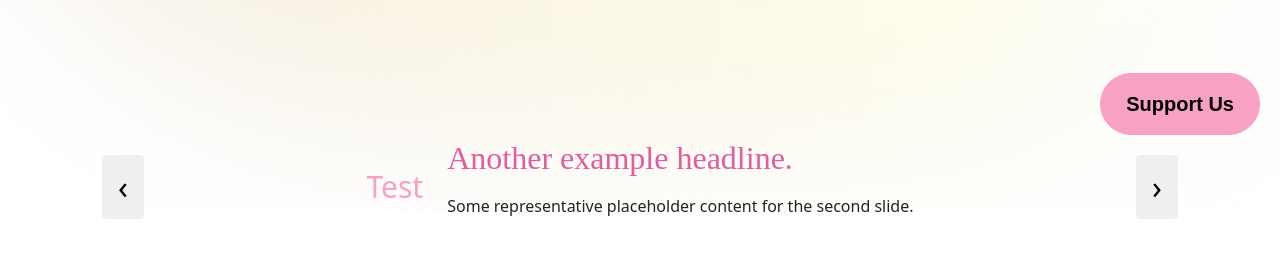
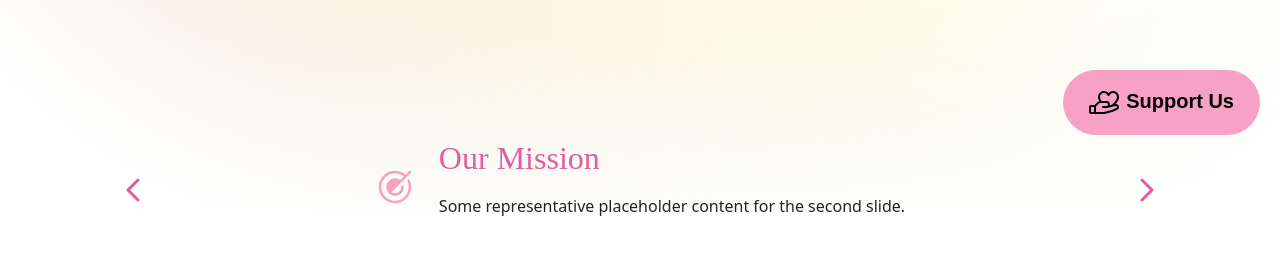
Before and after one commit to naoruki/SwamiHomev2, a React (Vite) app: page / in a window 1280 px wide. Shown: the part 645-902 px from the top of the page. Built offline with nearby package versions, Linux system fonts and the light colour scheme.

Commit message:
add flat icon

```diff
--- a/src/App.jsx
+++ b/src/App.jsx
@@ -9,6 +9,7 @@ import NavBarMobile from "./components/NavBarMobile.jsx";
 import Footer from "./components/Footer.jsx";
 import LandingPage from "./pages/Landing.jsx";
 import FloatingButton from "./components/FloatingButton.jsx";
+import { HandHeartIcon} from "@phosphor-icons/react";
 
 function App() {
   return (
@@ -16,7 +17,7 @@ function App() {
       <NavBar />
       <NavBarMobile />
       <LandingPage />
-      <FloatingButton />
+      <FloatingButton icon={<HandHeartIcon size={32}/>} label="Support Us" />
 
       <div className="footer-background">
         <Footer />
--- a/src/components/FloatingButton.jsx
+++ b/src/components/FloatingButton.jsx
@@ -1,11 +1,10 @@
-import React from "react";
 import { Button } from "react-bootstrap";
 // Make sure this path is correct
 
-const FloatingButton = () => {
+const FloatingButton = ({ icon, label }) => {
   return (
     <Button className="custom-button floating-button">
-      Support Us
+      {icon} {label}
     </Button>
   );
 };
--- a/src/components/NavBarFullScreen.jsx
+++ b/src/components/NavBarFullScreen.jsx
@@ -45,34 +45,34 @@ function NavBar() {
             </Nav.Link>
 
             <HoverNavDropdown title="About Us" id="about-dropdown">
-              <NavDropdown.Item href="#">Our Story</NavDropdown.Item>
-              <NavDropdown.Item href="#">Our Team</NavDropdown.Item>
-              <NavDropdown.Item href="#">Vision & Mission</NavDropdown.Item>
+              <NavDropdown.Item href="#" className="fs-5">Our Story</NavDropdown.Item>
+              <NavDropdown.Item href="#" className="fs-5">Our Team</NavDropdown.Item>
+              <NavDropdown.Item href="#" className="fs-5">Vision & Mission</NavDropdown.Item>
             </HoverNavDropdown>
             <HoverNavDropdown title="Services" id="services-dropdown">
-              <NavDropdown.Item href="#">Action</NavDropdown.Item>
-              <NavDropdown.Item href="#">Another action</NavDropdown.Item>
-              <NavDropdown.Item href="#">Something else here</NavDropdown.Item>
+              <NavDropdown.Item href="#" className="fs-5">Action</NavDropdown.Item>
+              <NavDropdown.Item href="#" className="fs-5">Another action</NavDropdown.Item>
+              <NavDropdown.Item href="#" className="fs-5">Something else here</NavDropdown.Item>
             </HoverNavDropdown>
             <HoverNavDropdown title="Community Life" id="community-dropdown">
-              <NavDropdown.Item href="#">Action</NavDropdown.Item>
-              <NavDropdown.Item href="#">Another action</NavDropdown.Item>
-              <NavDropdown.Item href="#">Something else here</NavDropdown.Item>
+              <NavDropdown.Item href="#" className="fs-5">Action</NavDropdown.Item>
+              <NavDropdown.Item href="#" className="fs-5">Another action</NavDropdown.Item>
+              <NavDropdown.Item href="#" className="fs-5">Something else here</NavDropdown.Item>
             </HoverNavDropdown>
             <HoverNavDropdown title="Media" id="media-dropdown">
-              <NavDropdown.Item href="#">Action</NavDropdown.Item>
-              <NavDropdown.Item href="#">Another action</NavDropdown.Item>
-              <NavDropdown.Item href="#">Something else here</NavDropdown.Item>
+              <NavDropdown.Item href="#" className="fs-5">Action</NavDropdown.Item>
+              <NavDropdown.Item href="#" className="fs-5">Another action</NavDropdown.Item>
+              <NavDropdown.Item href="#" className="fs-5">Something else here</NavDropdown.Item>
             </HoverNavDropdown>
             <HoverNavDropdown title="Careers" id="careers-dropdown">
-              <NavDropdown.Item href="#">Action</NavDropdown.Item>
-              <NavDropdown.Item href="#">Another action</NavDropdown.Item>
-              <NavDropdown.Item href="#">Something else here</NavDropdown.Item>
+              <NavDropdown.Item href="#" className="fs-5">Action</NavDropdown.Item>
+              <NavDropdown.Item href="#" className="fs-5">Another action</NavDropdown.Item>
+              <NavDropdown.Item href="#" className="fs-5">Something else here</NavDropdown.Item>
             </HoverNavDropdown>
             <HoverNavDropdown title="Contact" id="contact-dropdown">
-              <NavDropdown.Item href="#">Action</NavDropdown.Item>
-              <NavDropdown.Item href="#">Another action</NavDropdown.Item>
-              <NavDropdown.Item href="#">Something else here</NavDropdown.Item>
+              <NavDropdown.Item href="#" className="fs-5">Action</NavDropdown.Item>
+              <NavDropdown.Item href="#" className="fs-5">Another action</NavDropdown.Item>
+              <NavDropdown.Item href="#" className="fs-5">Something else here</NavDropdown.Item>
             </HoverNavDropdown>
           </Nav>
         </Navbar.Collapse>
--- a/src/components/VisionMissionCarousel.jsx
+++ b/src/components/VisionMissionCarousel.jsx
@@ -1,5 +1,6 @@
-import  { useState, useEffect} from "react";
+import { useState, useEffect } from "react";
 import "../styles/VisionMission.css";
+import { CaretRightIcon,CaretLeftIcon} from "@phosphor-icons/react";
 
 const CustomCarousel = ({ slides }) => {
   const [current, setCurrent] = useState(0);
@@ -13,8 +14,7 @@ const CustomCarousel = ({ slides }) => {
 
   return (
     <div className="carousel-container d-none d-lg-flex">
-      <div className="container mission-header">
-      </div>
+      <div className="container mission-header"></div>
       {slides.map((slide, index) => (
         <div
           className={`carousel-slide ${index === current ? "active" : ""}`}
@@ -33,14 +33,18 @@ const CustomCarousel = ({ slides }) => {
 
       <div className="carousel-controls">
         <button
+          className="carousel-button"
           onClick={() =>
             setCurrent((current - 1 + slides.length) % slides.length)
           }
         >
-          ‹
+          <CaretLeftIcon size={32} weight="bold" color="#E25D9C" />
         </button>
-        <button onClick={() => setCurrent((current + 1) % slides.length)}>
-          ›
+        <button
+          className="carousel-button"
+          onClick={() => setCurrent((current + 1) % slides.length)}
+        >
+          <CaretRightIcon size={32} weight="bold" color="#E25D9C" />
         </button>
       </div>
     </div>
--- a/src/components/VisionSection.jsx
+++ b/src/components/VisionSection.jsx
@@ -1,22 +1,29 @@
 import CustomCarousel from "./VisionMissionCarousel"; // adjust path if needed
+import { HandHeartIcon,TargetIcon,ShootingStarIcon,StarIcon} from "@phosphor-icons/react";
 
 
 const slides = [
   {
-    icon: "test",
-    heading: " Mission",
+    icon: <HandHeartIcon  size={40} weight="fill" />,
+    heading: "Our Vision",
     text: "Some representative placeholder content for the first slide.",
 
   },
   {
-    icon: "Test",
-    heading: "Another example headline.",
+    icon: <TargetIcon  size={40} weight="fill" />,
+    heading: "Our Mission",
     text: "Some representative placeholder content for the second slide.",
 
   },
   {
-    icon: "test",
-    heading: "One more for good measure.",
+    icon: <ShootingStarIcon  size={40} weight="fill" />,
+    heading: "Our Core Values",
+    text: "Some representative placeholder content for the third slide.",
+
+  },
+    {
+    icon: <StarIcon  size={40} weight="fill" />,
+    heading: "Our Motto",
     text: "Some representative placeholder content for the third slide.",
 
   },
--- a/src/styles/VisionMission.css
+++ b/src/styles/VisionMission.css
@@ -73,3 +73,8 @@
   align-items: center;
   gap: 0.5rem; /* space between icon and heading */
 }
+
+.carousel-button{
+  background-color:transparent!important;
+
+}
```
